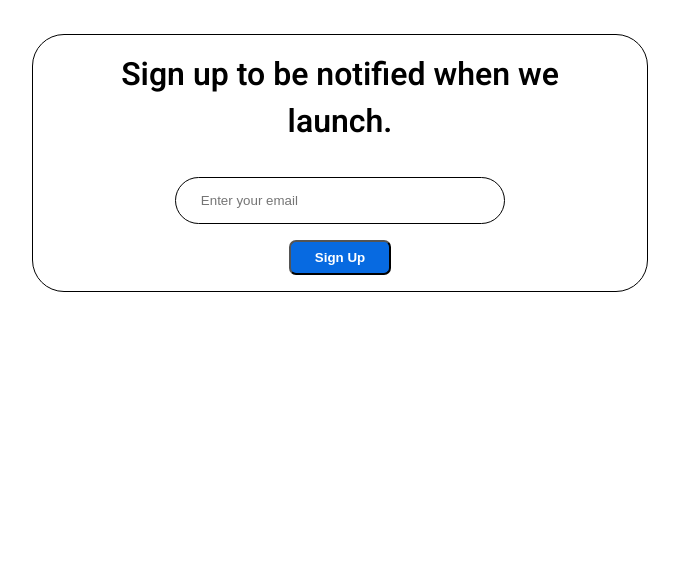
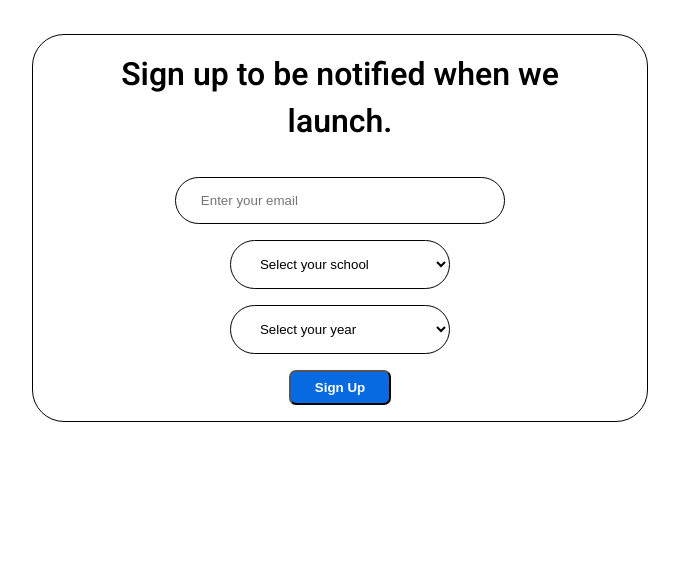
Before and after one commit to Courselynx/landing-page, a Flask app: page / in a window 1280 px wide. Shown: the part 3143-3725 px from the top of the page, without its empty margins (300-979 px from the left). Before the commit the page ends 3435 px from the top, so only its background shows below. Run offline with Flask 3, Linux system fonts and the light colour scheme.

Commit message:
added input fields for school and year

```diff
--- a/main.py
+++ b/main.py
@@ -21,16 +21,22 @@ EMAIL_REGEX = re.compile(r"[^@]+@[^@]+\.[^@]+")
 @app.route('/subscribe', methods=['POST'])
 def subscribe():
     email = request.form.get('email')
+    school = request.form.get('school')
+    other_school = request.form.get('other-school') if school == 'other' else ''
+    year = request.form.get('year')
 
+    # Validate email
     if not EMAIL_REGEX.match(email):
         flash('Invalid email format. Please enter a valid email address.', 'error')
         return redirect(url_for('index'))
 
+    # Append the data to a CSV file
     with open('output/subscribers.csv', 'a', newline='') as csvfile:
         writer = csv.writer(csvfile)
-        writer.writerow([email])
+        writer.writerow([email, school, other_school, year])
 
     return redirect(url_for('index'))
 
+
 if __name__ == '__main__':
     app.run()
--- a/static/css/styles.css
+++ b/static/css/styles.css
@@ -277,6 +277,15 @@ html body section.container button.sign-up {
   margin-top: 10px;
 }
 
+.dropDown {
+  border: 1px solid black;
+  padding: 15px 25px;
+  width: 40%;
+  max-width: 350px;
+  border-radius: 2rem;
+  background-color: white;
+}
+
 
 @media (max-width: 768px) {
   html {
@@ -385,4 +394,8 @@ html body section.container button.sign-up {
   .email {
     width: 90%;
   }
+
+  .dropDown {
+    width: 70%;
+  }
 }
--- a/static/js/script.js
+++ b/static/js/script.js
@@ -83,3 +83,15 @@ buttons.forEach((button) => {
     document.querySelector('.email').scrollIntoView({ behavior: 'smooth' });
   });
 });
+
+
+document.getElementById('school-dropdown').addEventListener('change', function() {
+  const otherSchoolInput = document.getElementById('other-school-input');
+  if (this.value === 'other') {
+      otherSchoolInput.style.display = 'block';
+      otherSchoolInput.required = true;
+  } else {
+      otherSchoolInput.style.display = 'none';
+      otherSchoolInput.required = false;
+  }
+});
--- a/templates/index.html
+++ b/templates/index.html
@@ -86,9 +86,38 @@
 
                 <h1 class="big-text two notified">Sign up to be notified when we launch.</h1>
                 <form action="/subscribe" method="post" class="form">
-                    <input type="email" name="email" placeholder="Enter your email" class="email">
+                    <input type="email" name="email" placeholder="Enter your email" class="email" required>
+
+                    <select name="school" id="school-dropdown" required class="dropDown">
+                        <option value="" disabled selected>Select your school</option>
+                        <option value="UF">UF</option>
+                        <option value="FSU">FSU</option>
+                        <option value="UCF">UCF</option>
+                        <option value="SantaFe">Santa Fe</option>
+                        <option value="USF">USF</option>
+                        <option value="FAMU">FAMU</option>
+                        <option value="FIU">FIU</option>
+                        <option value="FAU">FAU</option>
+                        <option value="FGCU">FGCU</option>
+                        <option value="UNF">UNF</option>
+                        <!-- ... other schools ... -->
+                        <option value="other">Other</option>
+                    </select>
+
+                    <input type="text" name="other-school" id="other-school-input" placeholder="Specify your school" style="display: none;" class="dropDown">
+
+                    <select name="year" required class="dropDown">
+                        <option value="" disabled selected>Select your year</option>
+                        <option value="Freshman">Freshman</option>
+                        <option value="Sophomore">Sophomore</option>
+                        <option value="Junior">Junior</option>
+                        <option value="Senior">Senior</option>
+                        <option value="Year2">Graduate</option>
+                    </select>
+
                     <button class="sign-up" type="submit">Sign Up</button>
                 </form>
+
             </div>
         </section>
     </div>
```
